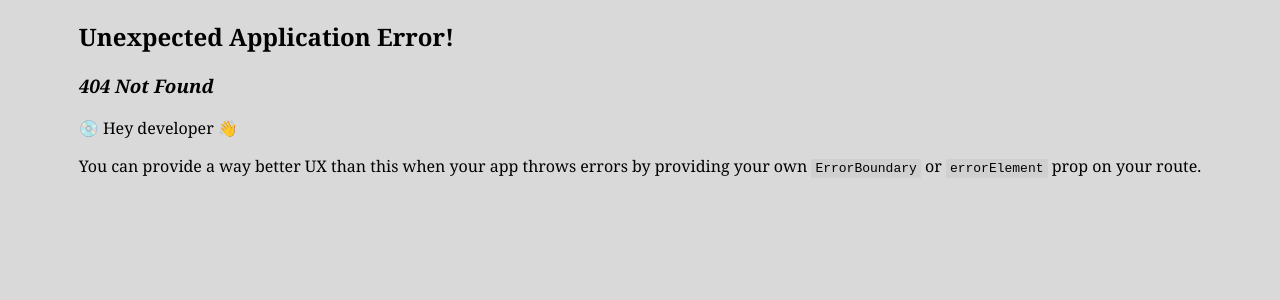
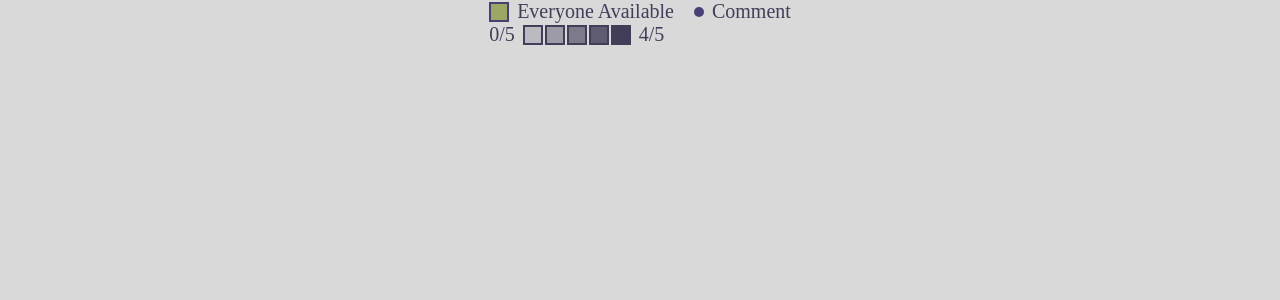
Before and after one commit to 4LineThon/Frontend, a React (Create React App) app: page /groupAvailability in a window 1280 px wide. Before the commit this address had no page. Shown: the top 300 px of the page. Built offline with nearby package versions, Linux system fonts and the light colour scheme.

Commit message:
groupavailability component 추가

```diff
--- a/src/App.js
+++ b/src/App.js
@@ -7,6 +7,7 @@ import NumberInputDay from "./number-input(day)/NumberInputDay";
 import LogIn from "./login/login";
 import Home from "./Home";
 import "./App.css";
+import GroupAvailability from "./groupAvailability/GroupAvailability";
 
 const router = createBrowserRouter([
   {
@@ -16,6 +17,10 @@ const router = createBrowserRouter([
   {
     path: "/minju",
     element: <Minju />,
+  },
+  {
+    path: "/groupAvailability",
+    element: <GroupAvailability />,
   },
   {
     path: "/NumberInput",
--- /dev/null
+++ b/src/groupAvailability/GroupAvailability.js
@@ -0,0 +1,15 @@
+import React from "react";
+
+import EveryoneAvailable from "./component/Everyoneavailable";
+import StatusIndicator from "./component/StatusIndicator";
+
+const GroupAvailability = () => {
+  return (
+    <div>
+      <EveryoneAvailable/>
+      <StatusIndicator current={0} total={5}/>
+    </div>
+  );
+};
+
+export default GroupAvailability;
--- /dev/null
+++ b/src/groupAvailability/component/Everyoneavailable.js
@@ -0,0 +1,64 @@
+import React from 'react';
+
+const EveryoneAvailable = () => {
+  return (
+    <div style={styles.container}>
+      <div style={styles.indicatorContainer}>
+        <div style={styles.availableBox} />
+        <span style={styles.label}>Everyone Available</span>
+      </div>
+      <div style={styles.commentContainer}>
+        <div style={styles.dot} />
+        <span style={styles.commentLabel}>Comment</span>
+      </div>
+    </div>
+  );
+};
+
+const styles = {
+  container: {
+    display: 'flex',
+    alignItems: 'center',
+    gap: '20px',
+  },
+  indicatorContainer: {
+    display: 'flex',
+    alignItems: 'center',
+  },
+  availableBox: {
+    width: '20px',
+    height: '20px',
+    backgroundColor: '#9EA663', // 녹색 배경
+    border: '2px solid #474073',
+    marginRight: '8px',
+  },
+  label: {
+    color: '#423E59',
+    fontFamily: '"Ibarra Real Nova"',
+    fontSize: '20px',
+    fontStyle: 'normal',
+    fontWeight: 400,
+    lineHeight: 'normal',
+  },
+  commentContainer: {
+    display: 'flex',
+    alignItems: 'center',
+    gap: '8px',
+  },
+  dot: {
+    width: '10px',
+    height: '10px',
+    backgroundColor: '#474073', // 원형 점 색상
+    borderRadius: '50%',
+  },
+  commentLabel: {
+    color: '#423E59',
+    fontFamily: '"Ibarra Real Nova"',
+    fontSize: '20px',
+    fontStyle: 'normal',
+    fontWeight: 400,
+    lineHeight: 'normal',
+  },
+};
+
+export default EveryoneAvailable;
--- /dev/null
+++ b/src/groupAvailability/component/StatusIndicator.js
@@ -0,0 +1,53 @@
+import React from 'react';
+
+const StatusIndicator = ({ current, total }) => {
+  const filledBoxes = Array(total).fill(false).map((_, index) => index < current);
+
+  return (
+    <div style={styles.container}>
+      <span style={styles.label}>{`${current}/${total}`}</span>
+      <div style={styles.boxContainer}>
+        {filledBoxes.map((isFilled, index) => (
+          <div
+            key={index}
+            style={{
+              ...styles.box,
+              backgroundColor: isFilled
+                ? '#423E59'
+                : `rgba(66, 62, 89, ${0.2 + index * 0.2})`, // 단계별 투명도
+            }}
+          />
+        ))}
+      </div>
+      <span style={styles.label}>{`${total-1}/${total}`}</span>
+    </div>
+  );
+};
+
+const styles = {
+  container: {
+    display: 'flex',
+    alignItems: 'center',
+    gap: '8px',
+  },
+  label: {
+    color: '#423E59',
+    fontFamily: '"Ibarra Real Nova"',
+    fontSize: '20px',
+    fontStyle: 'normal',
+    fontWeight: 400,
+    lineHeight: 'normal',
+  },
+  boxContainer: {
+    display: 'flex',
+    gap: '2px',
+  },
+  box: {
+    width: '20px',
+    height: '20px',
+    border: '2px solid #423E59',
+    flexShrink: 0,
+  },
+};
+
+export default StatusIndicator;
```
Also changed, not shown: 1 other file (tests, documents, lock files or other folders).
